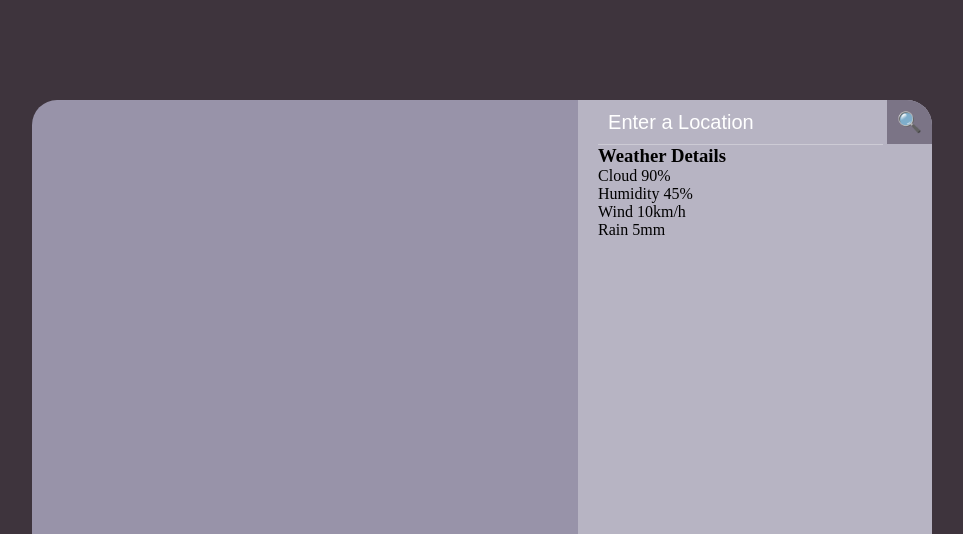
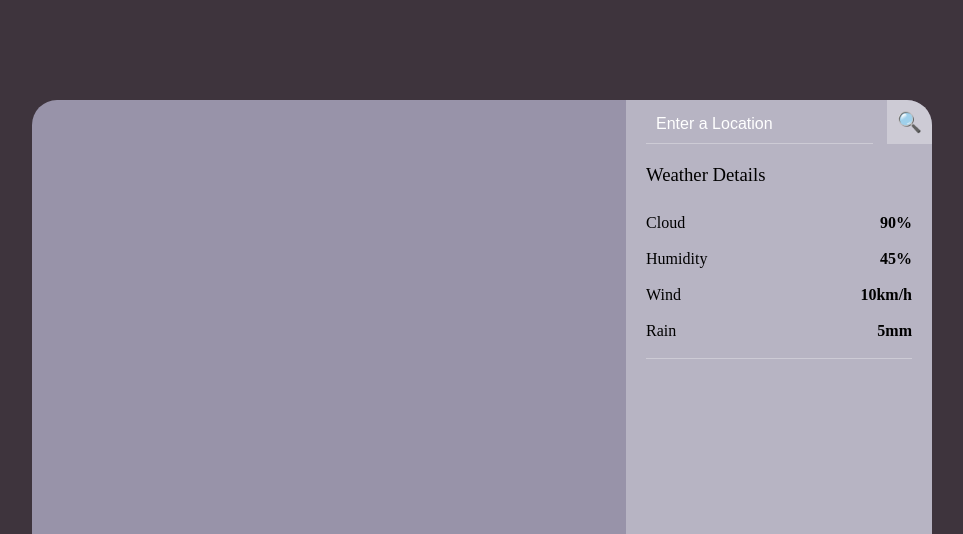
Before and after one commit to Louhoon/Weather-Dashboard, a plain HTML site: page index.html in a window 1280 px wide. Shown: the top 534 px of the page, without its empty margins (158-1121 px from the left). Drawn offline with Linux system fonts and the light colour scheme.

Commit message:
css layout done

```diff
--- a/index.html
+++ b/index.html
@@ -27,12 +27,20 @@
 				<input type="submit" value="🔍" class="submit-input">
 			</form>
 			<h3 class="weather-details">Weather Details</h3>
-			<ul class="details-list">
-				<li id="data-cloud">Cloud <span class="data-value">90%</span></li>
-				<li id="data-humidity">Humidity <span class="data-value">45%</span></li>
-				<li id="data-wind">Wind <span class="data-value">10km/h</span></li>
-				<li id="data-rain">Rain <span class="data-value">5mm</span></li>
-			</ul>
+			<div class="weather-details-container">
+				<ul class="details-list">
+					<li class="data-value" id="data-cloud">Cloud</li>
+					<li class="data-value" id="data-humidity">Humidity</li>
+					<li class="data-value" id="data-wind">Wind</li>
+					<li class="data-value" id="data-rain">Rain </li>
+				</ul>
+				<ul class="details-value">
+					<li class="data-value"><strong>90%</strong></li>
+					<li class="data-value"><strong>45%</strong></li>
+					<li class="data-value"><strong>10km/h</strong></li>
+					<li class="data-value"><strong>5mm</strong></li>
+				</ul>
+			</div>
 		</div>
 	</div>
 	<script src="src/index.js"></script>
--- a/src/style.css
+++ b/src/style.css
@@ -14,6 +14,11 @@ input:focus {
 
 input::placeholder {
 	color: white;
+}
+
+h3 {
+	margin-top: 20px;
+	font-weight: 500;
 }
 
 .container {
@@ -70,14 +75,37 @@ input::placeholder {
 	border: none;
 	background-color: transparent;
 	padding: 10px;
+	margin-right: 10px;
 	border-bottom: 1px solid rgba(255, 255, 255, 0.3);
-	font-size: 20px;
+	font-size: 16px;
 }
 
 .submit-input {
-	background-color: #7B7486;
+	background-color: rgba(255, 255, 255, 0.3);
 	border: none;
 	padding: 10px;
 	font-size: 20px;
 	border-top-right-radius: 25px;
 }
+
+.weather-details-container {
+	display: flex;
+	flex-direction: row;
+	justify-content: space-between;
+	margin: 10px 0;
+	margin-right: 20px;
+	font-size: 16px;
+	border-bottom: 1px solid rgba(255, 255, 255, 0.3);
+}
+
+.data-value {
+	margin: 18px 0;
+}
+
+.details-list {
+	text-align: start;
+}
+
+.details-value {
+	text-align: end;
+}
```
